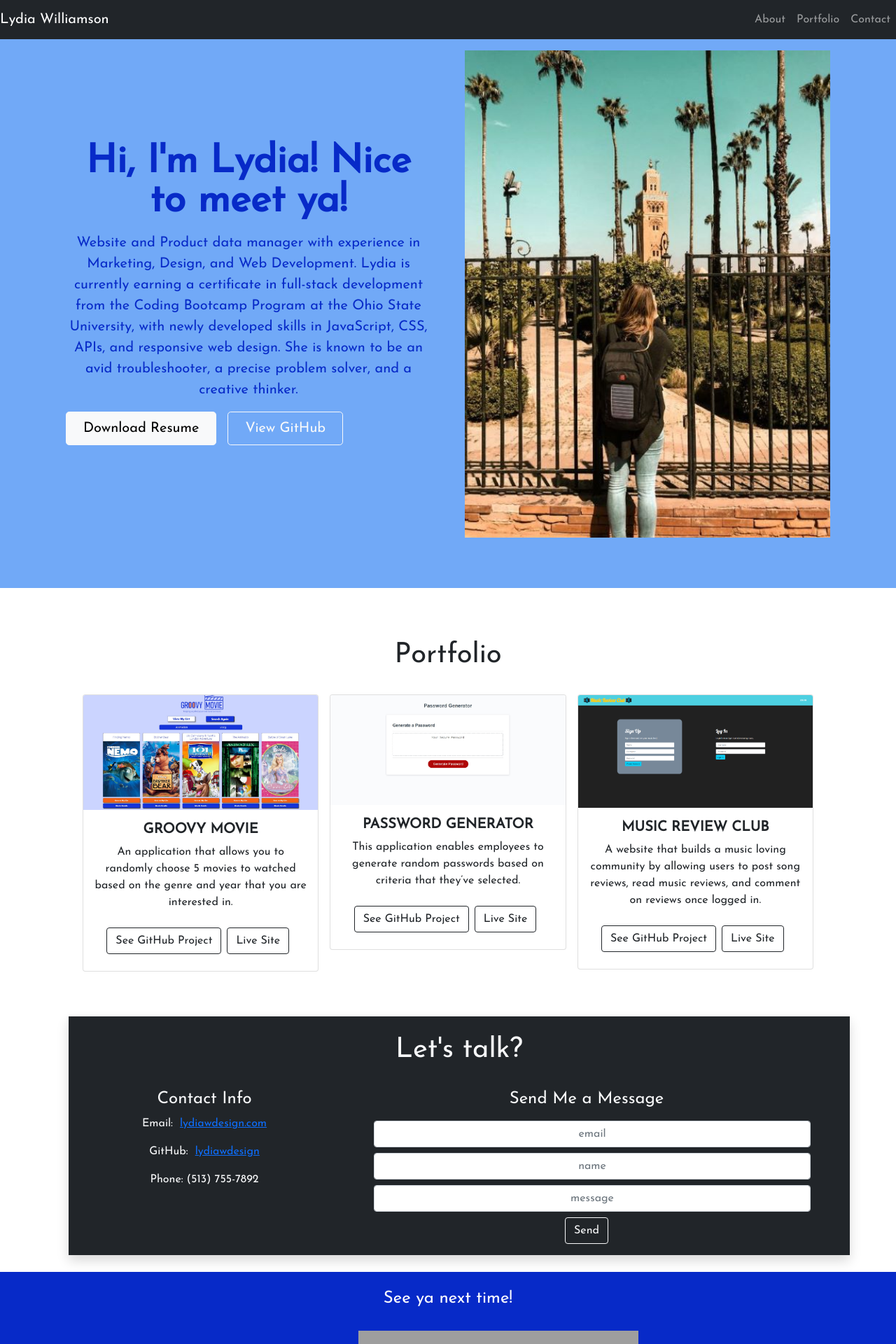
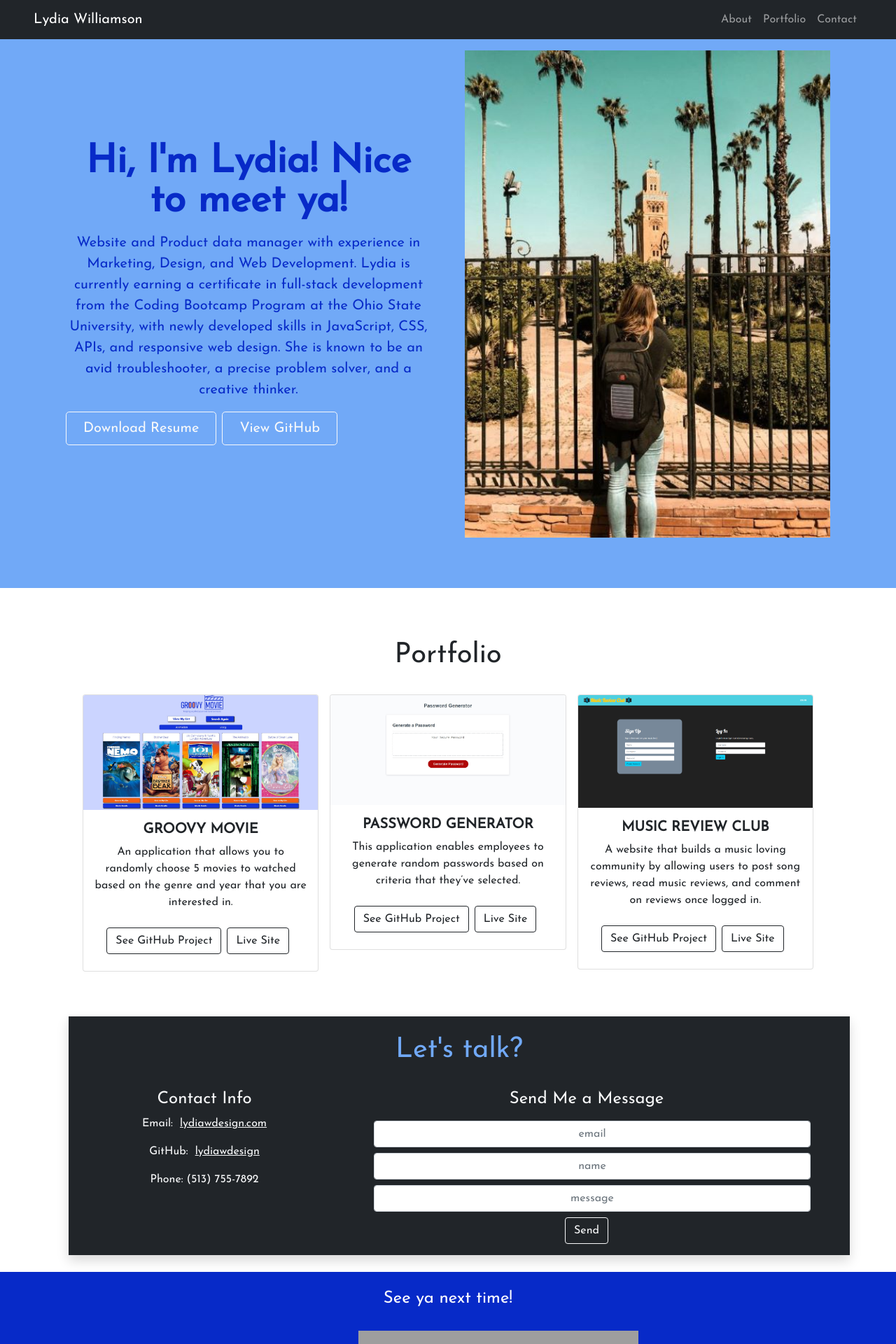
Before and after one commit to lydiawdesign/react_portfolio_LW, a React (Create React App) app in the folder react-portfolio/: page / in a window 1280 px wide. Shown: the top 1920 px of the page at 70% size. Built offline with nearby package versions, Linux system fonts and the light colour scheme; grey boxes are pictures that could not be loaded.

Commit message:
updated navigation and added some more color to website

```diff
--- a/react-portfolio/src/App.css
+++ b/react-portfolio/src/App.css
@@ -19,8 +19,10 @@
   color: var(--accent);
 }
 
-/* HEADER STYLING */
-
+/* CONTACT STYLING */
+#contactText{
+  color: var(--light) !important;
+}
 
 /* FOOTER STYLING */
 
--- a/react-portfolio/src/components/contact.js
+++ b/react-portfolio/src/components/contact.js
@@ -11,19 +11,19 @@
 
                 <Container fluid className="shadow bg-dark m-3" id="contact">
                     <Container>
-                    <h1 className='text-center text-light bg-dark p-4'>Let's talk?</h1>
+                    <h1 className='text-center text-light bg-dark p-4' id="contactText">Let's talk?</h1>
                         <Row>
                             <Col>
                                 <Container>
                                     <h4 className='text-light bg-dark'>Contact Info</h4>
                                     <p className='text-light bg-dark'>Email: &nbsp;
-                                        <a href="mailto:lydiawdesign.com">
+                                        <a href="mailto:lydiawdesign.com" className= "text-reset">
                                              lydiawdesign.com
                                         </a>
                                     </p>
 
                                     <p className='text-light bg-dark'>GitHub: &nbsp;
-                                        <a href="https://github.com/lydiawdesign" target='_blank' rel="noreferrer">
+                                        <a href="https://github.com/lydiawdesign" target='_blank' rel="noreferrer" className= "text-reset">
                                              lydiawdesign
                                         </a>
                                     </p>
--- a/react-portfolio/src/components/footer.js
+++ b/react-portfolio/src/components/footer.js
@@ -7,7 +7,7 @@
         <div className="footer" id="footer">
             <h4 className='footer-info p-4 mt-4 mb-0'>See ya next time!</h4>
             <p className='footer-info p-2 mb-0'>
-                Lydia Williamson  |  <a href="https://github.com/lydiawdesign" target='_blank' rel="noreferrer">GitHub</a> | <img src="https://img.icons8.com/color/30/000000/linkedin.png" alt="LinkedIn" className="icon"/><a href="https://www.linkedin.com/in/lydia-williamson/" target='_blank' rel="noreferrer">LinkedIn</a>
+                Lydia Williamson  |  <a className= "text-reset" href="https://github.com/lydiawdesign" target='_blank' rel="noreferrer">GitHub</a> | <img src="https://img.icons8.com/color/30/000000/linkedin.png" alt="LinkedIn" className="icon"/><a className= "text-reset" href="https://www.linkedin.com/in/lydia-williamson/" target='_blank' rel="noreferrer">LinkedIn</a>
             </p>
 
         </div>
--- a/react-portfolio/src/components/header.js
+++ b/react-portfolio/src/components/header.js
@@ -6,7 +6,7 @@
     return (
         <div id='backgroundColor'>
             <div id="about">
-                <div class="b-example-divider heroColor"></div>
+                <div class="b-example-divider"></div>
 
                 <div className="container col-xxl-8 p-4">
                     <div className="row flex-lg-row-reverse align-items-center g-5 py-5">
@@ -17,7 +17,7 @@
                             <h1 className="display-4 fw-bold lh-1 mb-3">Hi, I'm Lydia! Nice to meet ya!</h1>
                             <p className="lead">Website and Product data manager with experience in Marketing, Design, and Web Development. Lydia is currently earning a certificate in full-stack development from the Coding Bootcamp Program at the Ohio State University, with newly developed skills in JavaScript, CSS, APIs, and responsive web design. She is known to be an avid troubleshooter, a precise problem solver, and a creative thinker. </p>
                             <div className="d-grid gap-2 d-md-flex justify-content-md-start">
-                                <a type="button" className="btn btn-light btn-lg px-4 me-md-2" href="react-portfolio\src\img\Lydia Williamson Resume 2021 September Updated.pdf" download="Lydia Williamson's Resume">Download Resume</a>
+                                <a type="button" className="btn btn-outline-light btn-lg px-4" href="react-portfolio\src\img\Lydia Williamson Resume 2021 September Updated.pdf" download="Lydia Williamson's Resume">Download Resume</a>
                                 <a target ="_blank" rel="noreferrer"type="button" className="btn btn-outline-light btn-lg px-4" href="https://github.com/lydiawdesign" >View GitHub</a>
                             </div>
                         </div>
--- a/react-portfolio/src/components/nav.js
+++ b/react-portfolio/src/components/nav.js
@@ -4,7 +4,7 @@
     return (
         <div>
             <nav className="navbar navbar-expand-lg fixed-top navbar-dark bg-dark">
-                <a className="navbar-brand" href="#about">Lydia Williamson</a>
+                <a className="navbar-brand mx-5" href="#about">Lydia Williamson</a>
 
                 <button className="navbar-toggler" type="button" data-toggle="collapse" data-target="#navbarSupportedContent" aria-controls="navbarSupportedContent" aria-expanded="false" aria-label="Toggle navigation">
                     <span className="navbar-toggler-icon"></span>
@@ -12,7 +12,7 @@
 
                 <div className="collapse navbar-collapse" id="navbarSupportedContent">
 
-                    <ul className="navbar-nav ms-auto">
+                    <ul className="navbar-nav ms-auto mx-5">
 
                         <li className="nav-item active">
                             <a className="nav-link" href="#about">About <span className="sr-only"></span></a>
```
